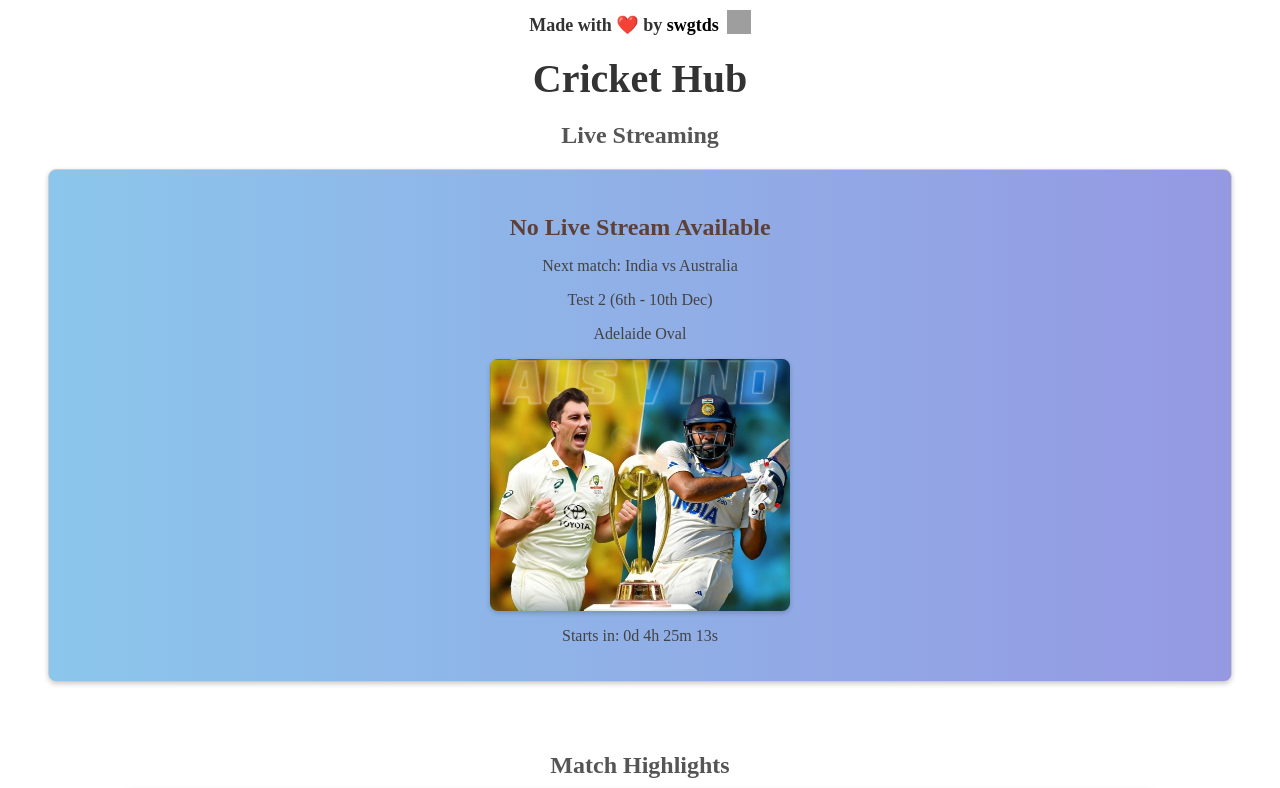
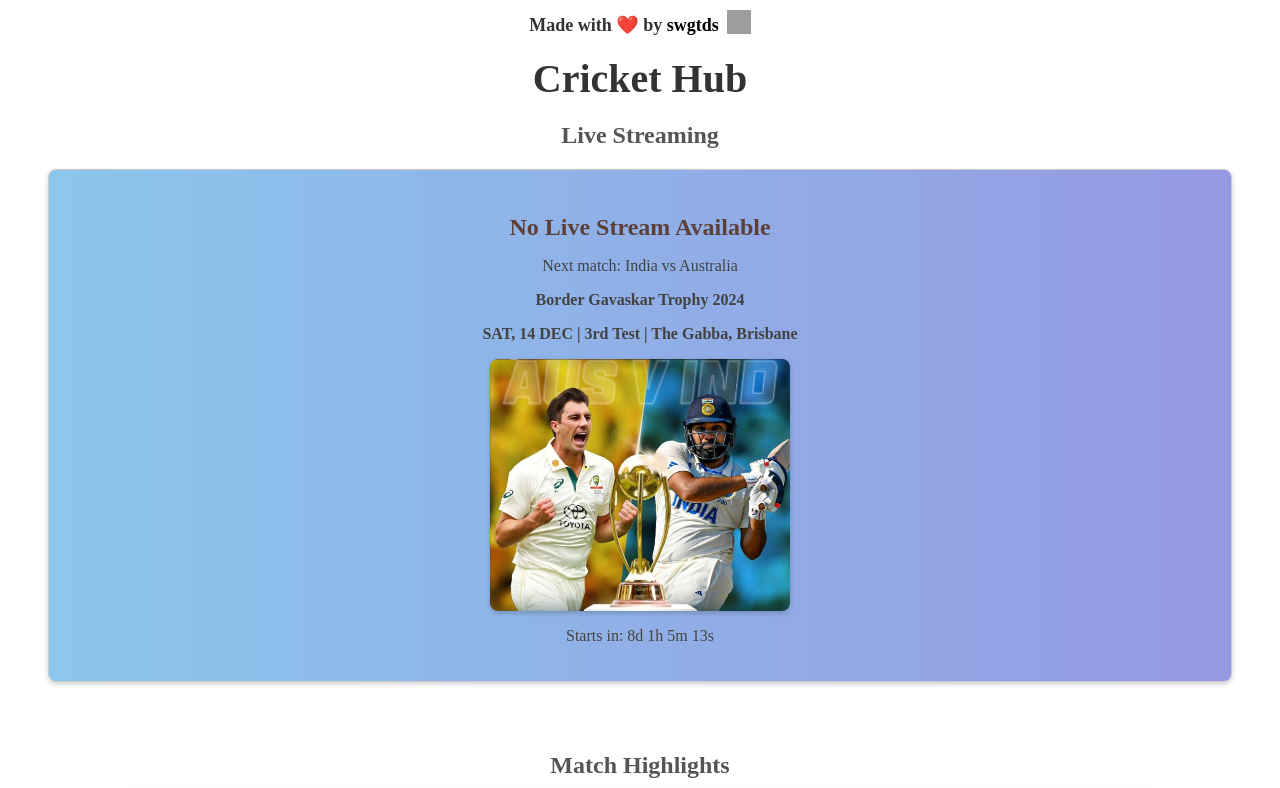
Before and after one commit to swgtds/byteball, a React (Create React App) app in the folder frontend/: page / in a window 1280 px wide. Shown: the top 788 px of the page. Built offline with nearby package versions, Linux system fonts and the light colour scheme; grey boxes are pictures that could not be loaded.

Commit message:
update: stream time

```diff
--- a/frontend/src/components/NoLiveStreamCard.tsx
+++ b/frontend/src/components/NoLiveStreamCard.tsx
@@ -13,7 +13,7 @@
 
   // Function to calculate the time left until the match starts
   function calculateTimeLeft() {
-    const matchStartTime = new Date("2024-12-06T09:00:00").getTime();
+    const matchStartTime = new Date("2024-12-14T05:40:00").getTime();
     const now = new Date().getTime();
     const difference = matchStartTime - now;
 
@@ -31,8 +31,8 @@
     <div style={styles.card}>
       <h3 style={styles.heading}>No Live Stream Available</h3>
       <p style={styles.text}>Next match: India vs Australia</p>
-      <p style={styles.text}>Test 2 (6th - 10th Dec)</p>
-      <p style={styles.text}>Adelaide Oval</p>
+      <p style={{...styles.text, fontWeight: 'bold' }}>Border Gavaskar Trophy 2024</p>
+      <p style={{...styles.text, fontWeight: 'bold' }}>SAT, 14 DEC | 3rd Test | The Gabba, Brisbane</p>
       <div style={styles.thumbnailContainer}>
         <img
           src="/images/ind-vs-aus.jpg"
@@ -72,6 +72,7 @@
   text: {
     color: '#424242',
     fontSize: '1rem',
+
   },
   thumbnailContainer: {
     marginTop: '15px',
```
